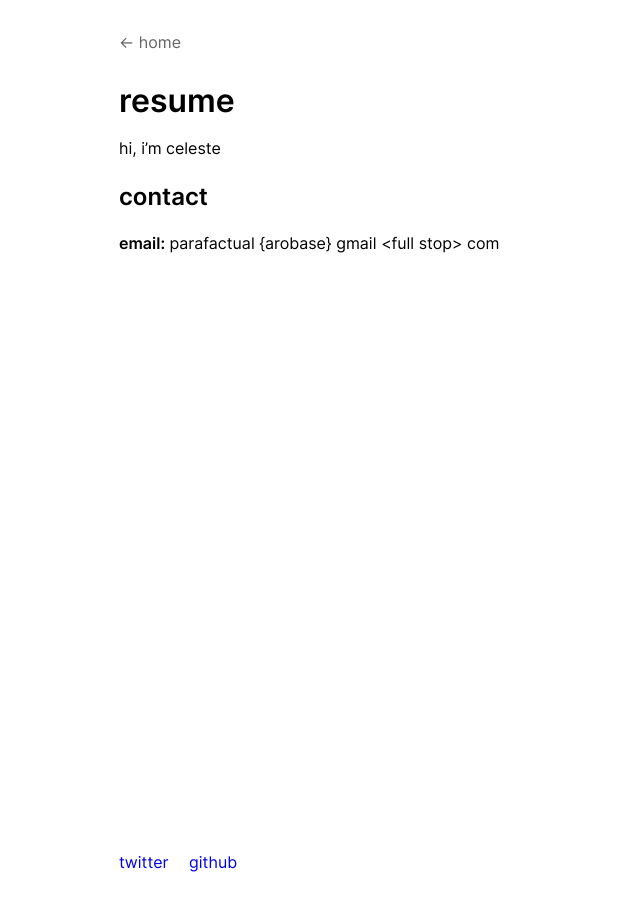
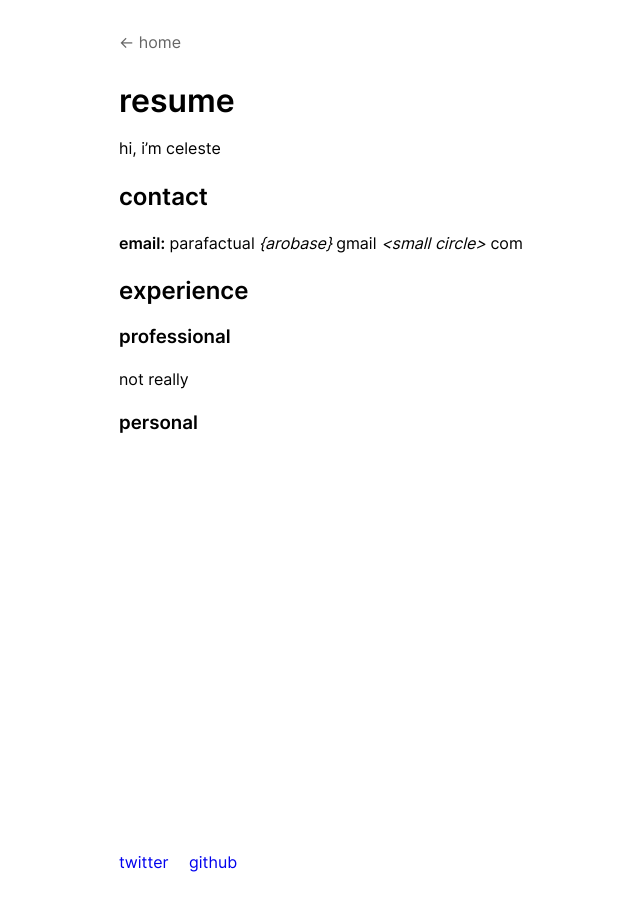
Before and after one commit to cosmicoptima/cosmicoptima.github.io, a Jekyll site: the page built from pages/resume.md, in a window 1280 px wide. Shown: the whole page, without its empty margins (9-649 px from the left). Built offline with Jekyll 4.4.1, drawn with Linux system fonts in a browser that asks for light colours.

Commit message:
more info

```diff
--- a/pages/resume.md
+++ b/pages/resume.md
@@ -8,4 +8,12 @@ hi, i'm celeste
 
 ## contact
 
-**email:** parafactual {arobase} gmail \<full stop\> com
+**email:** parafactual _{arobase}_ gmail _\<small circle\>_ com
+
+## experience
+
+### professional
+
+not really
+
+### personal
```
